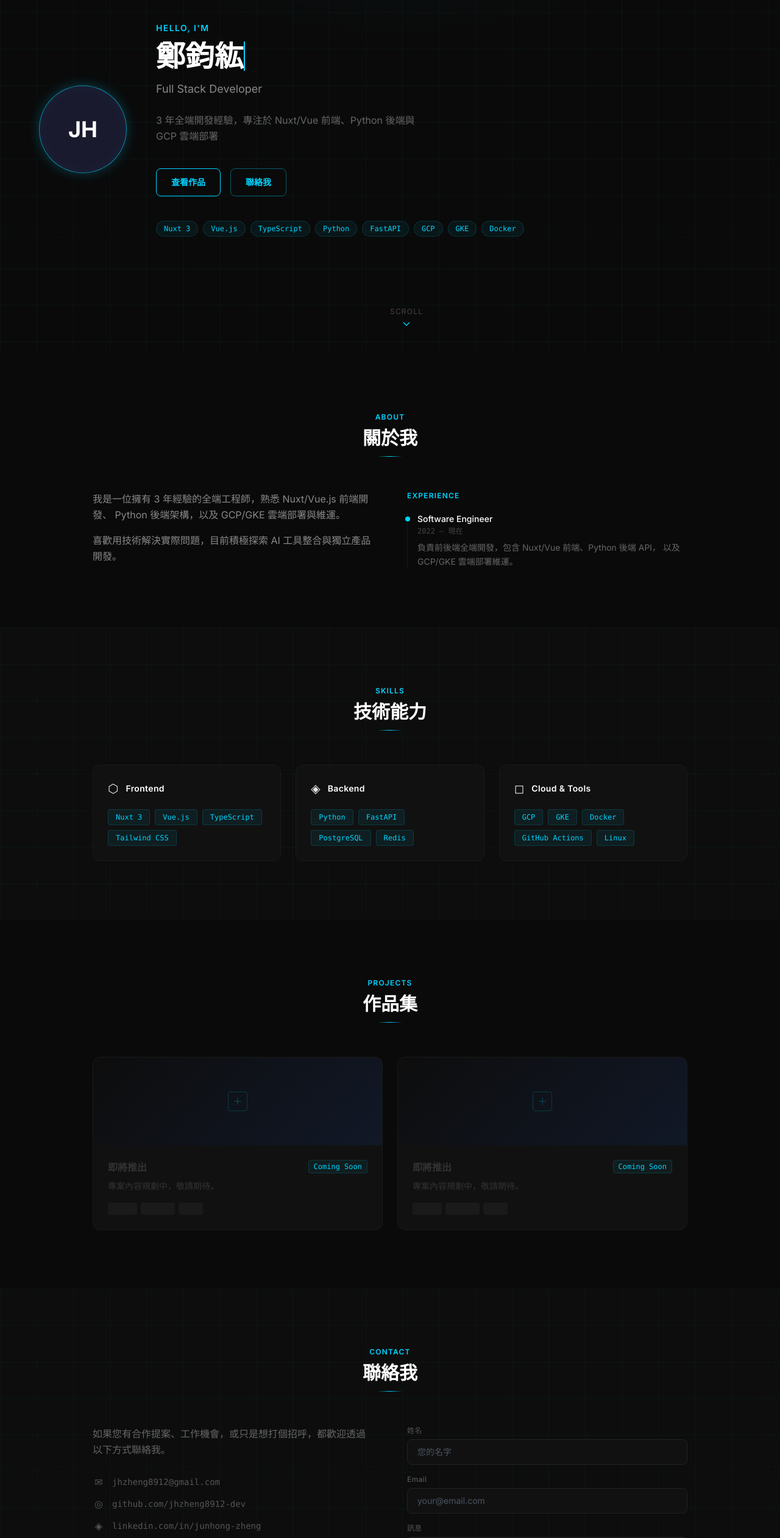
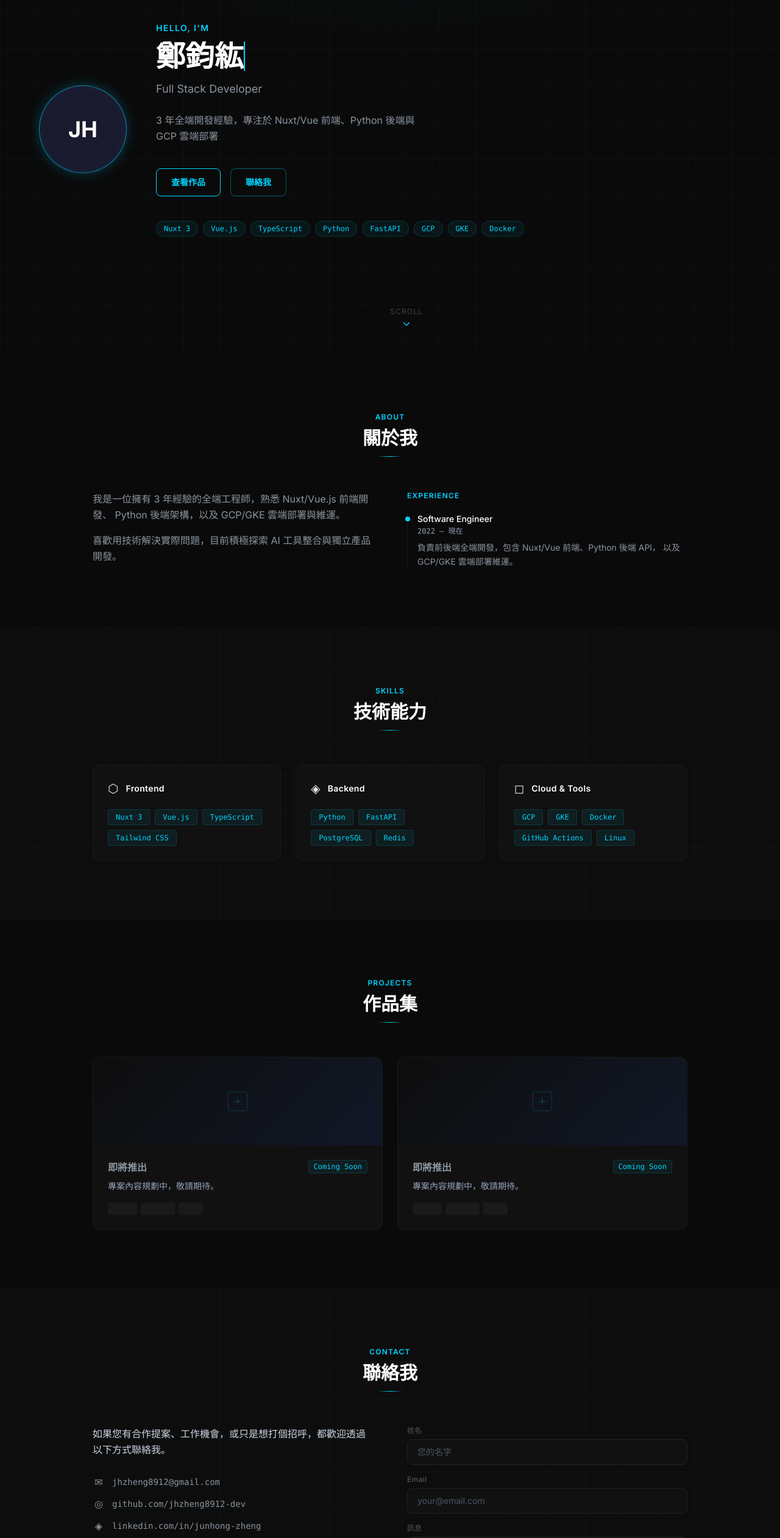
Before and after one commit to jhzheng8912-dev/personal-website, a Nuxt app: page / in a window 1280 px wide. Shown: the part 220-2742 px from the top of the page at 61% size. Built offline with nearby package versions, Linux system fonts and the light colour scheme.

Commit message:
style: 修改灰色顏色可見度及更新title、description

```diff
--- a/app/components/AboutSection.vue
+++ b/app/components/AboutSection.vue
@@ -4,7 +4,7 @@
       <SectionTitle title="關於我" subtitle="About" />
       <div class="mt-14 grid md:grid-cols-2 gap-14 items-start">
         <!-- 自我介紹 -->
-        <div class="space-y-4 leading-relaxed" style="color: #888888;">
+        <div class="space-y-4 leading-relaxed" style="color: #8b949e;">
           <p>
             我是一位擁有 3 年經驗的全端工程師，熟悉 Nuxt/Vue.js 前端開發、
             Python 後端架構，以及 GCP/GKE 雲端部署與維運。
@@ -20,8 +20,8 @@
           <div class="relative pl-4 border-l" style="border-color: #1a1a1a;">
             <div class="absolute -left-1 top-1.5 w-2 h-2 rounded-full" style="background: #00d4ff;" />
             <p class="text-white font-medium text-sm">Software Engineer</p>
-            <p class="text-xs font-mono mt-0.5" style="color: #444444;">2022 – 現在</p>
-            <p class="text-sm mt-2 leading-relaxed" style="color: #666666;">
+            <p class="text-xs font-mono mt-0.5" style="color: #94a3b8;">2022 – 現在</p>
+            <p class="text-sm mt-2 leading-relaxed" style="color: #8b949e;">
               負責前後端全端開發，包含 Nuxt/Vue 前端、Python 後端 API，
               以及 GCP/GKE 雲端部署維運。
             </p>
--- a/app/components/ContactSection.vue
+++ b/app/components/ContactSection.vue
@@ -5,7 +5,7 @@
       <div class="mt-14 grid md:grid-cols-2 gap-14">
         <!-- 左側 -->
         <div class="space-y-5">
-          <p class="leading-relaxed" style="color: #666666;">
+          <p class="leading-relaxed" style="color: #cbd5e1;">
             如果您有合作提案、工作機會，或只是想打個招呼，都歡迎透過以下方式聯絡我。
           </p>
           <div class="space-y-3 pt-2">
@@ -16,14 +16,14 @@
               target="_blank"
               rel="noopener noreferrer"
               class="flex items-center gap-3 group transition-colors"
-              style="color: #555555;"
+              style="color: #8b949e;"
             >
               <span class="text-base w-5 text-center">{{ link.icon }}</span>
               <span
                 class="text-sm font-mono group-hover:underline"
                 style="color: inherit;"
                 onmouseover="this.parentElement.style.color='#00d4ff'"
-                onmouseout="this.parentElement.style.color='#555555'"
+                onmouseout="this.parentElement.style.color='#8b949e'"
               >{{ link.label }}</span>
             </a>
           </div>
--- a/app/components/FooterBar.vue
+++ b/app/components/FooterBar.vue
@@ -1,11 +1,11 @@
 <template>
   <footer
     class="py-8 text-center text-xs font-mono border-t"
-    style="background-color: #0a0a0a; border-color: #1a1a1a; color: #333333;"
+    style="background-color: #0a0a0a; border-color: #1a1a1a; color: #9ca3af;"
   >
     <p>
       © {{ new Date().getFullYear() }} 鄭鈞紘
-      <span style="color: #222222;">·</span>
+      <span style="color: #4b5563;">·</span>
       Built with
       <span style="color: #00d4ff;">Nuxt 3</span>
       &
--- a/app/components/HeroSection.vue
+++ b/app/components/HeroSection.vue
@@ -38,10 +38,10 @@
           </h1>
         </div>
 
-        <p class="text-lg mb-6" style="color: #888888;">
+        <p class="text-lg mb-6" style="color: #8b949e;">
           Full Stack Developer
         </p>
-        <p class="max-w-md mb-10 leading-relaxed" style="color: #666666;">
+        <p class="max-w-md mb-10 leading-relaxed" style="color: #8b949e;">
           3 年全端開發經驗，專注於 Nuxt/Vue 前端、Python 後端與 GCP 雲端部署
         </p>
 
--- a/app/components/ProjectsSection.vue
+++ b/app/components/ProjectsSection.vue
@@ -29,13 +29,13 @@
 
           <div class="p-6">
             <div class="flex items-start justify-between mb-2">
-              <h3 class="font-semibold" style="color: #333333;">即將推出</h3>
+              <h3 class="font-semibold" style="color: #8b949e;">即將推出</h3>
               <span class="text-xs font-mono px-2 py-0.5 rounded"
                     style="background: rgba(0,212,255,0.06); border: 1px solid rgba(0,212,255,0.15); color: #00d4ff;">
                 Coming Soon
               </span>
             </div>
-            <p class="text-sm leading-relaxed mb-4" style="color: #333333;">
+            <p class="text-sm leading-relaxed mb-4" style="color: #94a3b8;">
               專案內容規劃中，敬請期待。
             </p>
             <div class="flex flex-wrap gap-1.5">
--- a/nuxt.config.ts
+++ b/nuxt.config.ts
@@ -13,9 +13,9 @@ export default defineNuxtConfig({
   },
   app: {
     head: {
-      title: '個人作品集',
+      title: '鄭鈞紘 | Full Stack Developer',
       meta: [
-        { name: 'description', content: '全端開發者・獨立創作者' },
+        { name: 'description', content: '3 年全端開發經驗，專注於 Nuxt/Vue 前端、Python 後端與 GCP 雲端部署。提供網頁開發、API 設計與雲端部署服務。' },
         { name: 'viewport', content: 'width=device-width, initial-scale=1' },
       ],
     },
```
